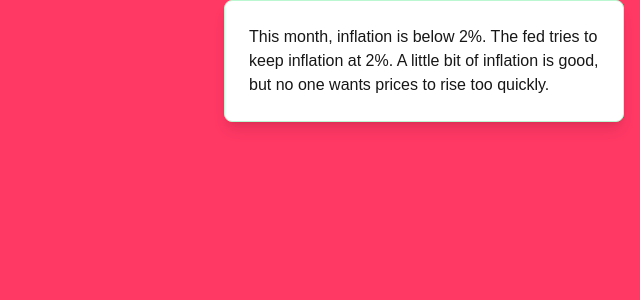
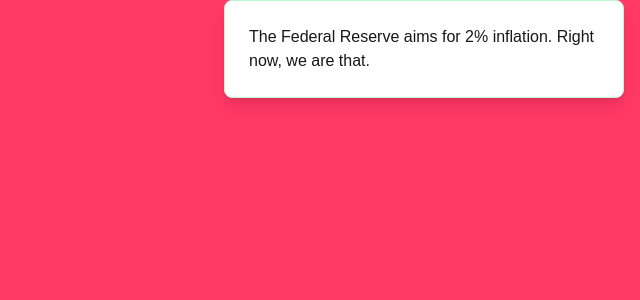
Before and after one commit to bklosk/istheeconomygood, a Next.js app in the folder economy/: page / in a window 1280 px wide. Shown: the top 300 px of the page, without its empty margins (640-1280 px from the left). Built offline with nearby package versions, Linux system fonts and the light colour scheme; no server answers.

Commit message:
Refactor inflation graph component and update inflation rate formatting in title

```diff
--- a/economy/src/app/components/inflation/inflation_graph.tsx
+++ b/economy/src/app/components/inflation/inflation_graph.tsx
@@ -27,16 +27,8 @@
     range: [400, 0],
   });
 
-  // Map the scroll position to rotation
-  const rotation = useTransform(scrollYProgress, [0.3, 0.5], [0, 90]);
-
   return (
-    <motion.svg
-      className="ml-6 mt-20"
-      width={2000}
-      height={900}
-      style={{ rotate: rotation }}
-    >
+    <motion.svg className="ml-6 mt-10" width={1000} height={900}>
       <motion.path
         d={
           line<{ date: Date; value: number }>()
--- a/economy/src/app/components/inflation/inflation_title.tsx
+++ b/economy/src/app/components/inflation/inflation_title.tsx
@@ -3,7 +3,7 @@
 export function InflationTitle({ inflation_data }) {
   const lastObservation =
     inflation_data.observations[inflation_data.observations.length - 1];
-  const inflationRate = lastObservation.value;
+  const inflationRate = Number(lastObservation.value).toFixed(1);
   return (
     <motion.div
       initial={{ y: 500 }}
--- a/economy/src/app/page.tsx
+++ b/economy/src/app/page.tsx
@@ -62,9 +62,17 @@
             </div>
             <div className="bg-white w-[400px] h-fit rounded-lg shadow-lg p-6 border border-green-200 float-right mr-4">
               <p>
-                This month, inflation is below 2%. The fed tries to keep
-                inflation at 2%. A little bit of inflation is good, but no one
-                wants prices to rise too quickly.
+                The Federal Reserve aims for 2% inflation. Right now, we are{" "}
+                <span className="font-extrabold">
+                  {!pendingInf
+                    ? inflationData.observations[
+                        inflationData.observations.length - 1
+                      ].value > 2
+                      ? "above"
+                      : "below"
+                    : null}{" "}
+                </span>
+                that.
               </p>
             </div>
           </div>
```
